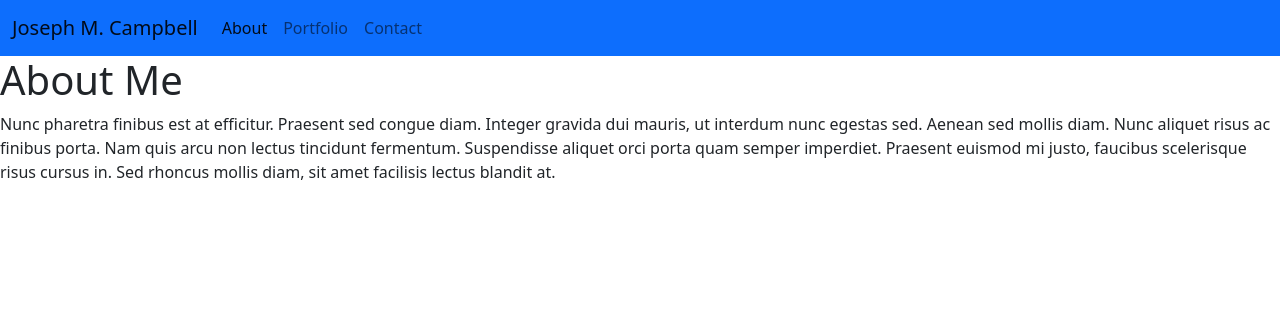
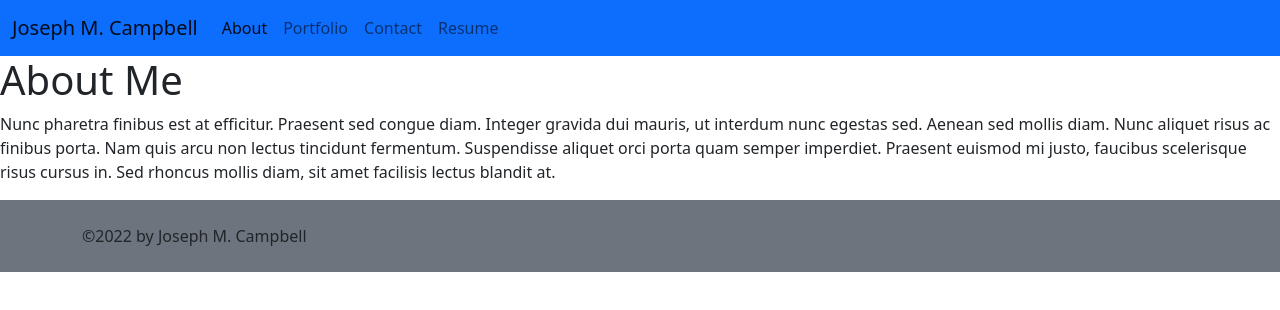
Before and after one commit to JMCampbell2021/react-my-portfolio, a React (Create React App) app: page / in a window 1280 px wide. Shown: the top 310 px of the page. Built offline with nearby package versions, Linux system fonts and the light colour scheme.

Commit message:
added footer and resume page

```diff
--- /dev/null
+++ b/src/components/Footer.js
@@ -0,0 +1,9 @@
+import React from 'react';
+
+export default function Footer() {
+  return (
+    <footer className="w-100 mt-auto bg-secondary p-4">
+      <div className="container">&copy;2022 by Joseph M. Campbell</div>
+    </footer>
+  )
+}
--- a/src/components/NavBar.js
+++ b/src/components/NavBar.js
@@ -37,6 +37,15 @@ function NavBar ({ currentPage, handlePageChange }) {
           Contact
           </a>
           </li>
+          <li class="nav-item">
+          <a
+          href="#resume"
+          onClick={() => handlePageChange('Resume')}
+          className={currentPage === 'Resume' ? 'nav-link active' : 'nav-link'}
+          >
+          Resume
+          </a>
+          </li>
         </ul>
       </div>
     </div>
--- a/src/components/PortfolioContainer.js
+++ b/src/components/PortfolioContainer.js
@@ -1,8 +1,10 @@
 import React, { useState } from 'react';
+import Footer from './Footer';
 import NavBar from './NavBar';
 import About from './pages/About';
 import Contact from './pages/Contact';
 import Portfolio from './pages/Portfolio';
+import Resume from './pages/Resume';
 
 export default function PortfolioContainer() {
   const [currentPage, setCurrentPage] = useState('About');
@@ -17,6 +19,9 @@ export default function PortfolioContainer() {
     if (currentPage === 'Portfolio') {
       return <Portfolio />;
     }
+    if (currentPage === 'Resume') {
+      return <Resume />;
+    }
   };
 
   const handlePageChange = (page) => setCurrentPage(page);
@@ -25,6 +30,8 @@ export default function PortfolioContainer() {
     <div>
       <NavBar currentPage={currentPage} handlePageChange={handlePageChange} />
       {renderPage()}
+      <Footer/>
     </div>
+
   );
 }
--- /dev/null
+++ b/src/components/pages/Resume.js
@@ -0,0 +1,24 @@
+import React from 'react';
+
+export default function Resume() {
+  return (
+    <div>
+      <h1>Resume</h1>
+      <p>
+        Donec a volutpat quam. Curabitur nec varius justo, sed rutrum ligula.
+        Curabitur pellentesque turpis sit amet eros iaculis, a mollis arcu
+        dictum. Ut vel ante eget massa ornare placerat. Etiam nisl orci, finibus
+        sodales volutpat et, hendrerit ut dolor. Suspendisse porta dictum nunc,
+        sed pretium risus rutrum eget. Nam consequat, ligula in faucibus
+        vestibulum, nisi justo laoreet risus, luctus luctus mi lacus sit amet
+        libero. Class aptent taciti sociosqu ad litora torquent per conubia
+        nostra, per inceptos himenaeos. Mauris pretium condimentum tellus eget
+        lobortis. Interdum et malesuada fames ac ante ipsum primis in faucibus.
+        Donec placerat accumsan mi, ut congue neque placerat eu. Donec nec ipsum
+        in velit pellentesque vehicula sit amet at augue. Maecenas aliquam
+        bibendum congue. Pellentesque semper, lectus non ullamcorper iaculis,
+        est ligula suscipit velit, sed bibendum turpis dui in sapien.
+      </p>
+    </div>
+  );
+}
```
